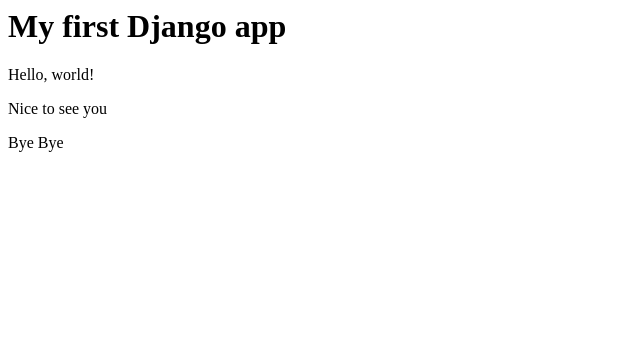
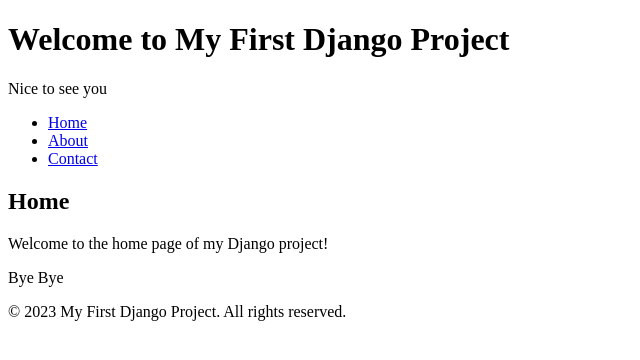
Before and after one commit to roscibely/introduction_django, a Django app: page / in a window 1280 px wide. Shown: the top 360 px of the page, without its empty margins (0-640 px from the left). Run offline with Django 4.2, Linux system fonts and the light colour scheme.

Commit message:
refactor: refactored index

```diff
--- a/hellodjango/templates/index.html
+++ b/hellodjango/templates/index.html
@@ -1,12 +1,37 @@
-<h1> My first Django app </h1>
+<!DOCTYPE html>
+<html>
+<head>
+    <title>My First Django Project</title>
 
-<p> Hello, world! </p>
-
-<p>{{ my_statement }}</p>
-
-<p>{{ view.say_bye }}</p>
+</head>
+<body>
+    <header>
+        <h1>Welcome to My First Django Project</h1>
+    </header>
+    <p>{{ my_statement }}</p>
 
 <!-- my_statement value is passed from the view.py file
         and is rendered in the index.html file
         method get_context_data
 -->
+    <nav>
+        <ul>
+            <li><a href="/">Home</a></li>
+            <li><a href="/about/">About</a></li>
+            <li><a href="/contact/">Contact</a></li>
+        </ul>
+    </nav>
+
+    <main>
+        <h2>Home</h2>
+        <p>Welcome to the home page of my Django project!</p>
+
+        <p>{{ view.say_bye }}</p>
+    </main>
+
+    <footer>
+        <p>&copy; 2023 My First Django Project. All rights reserved.</p>
+    </footer>
+
+</body>
+</html>
```
